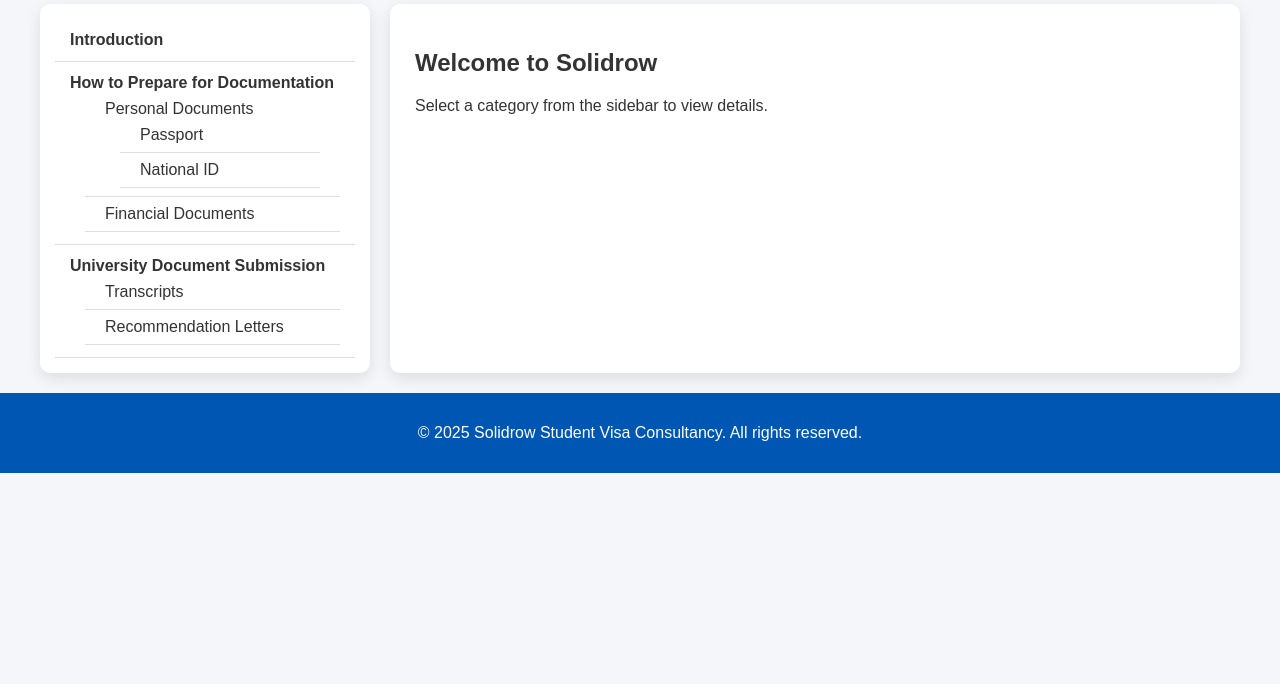
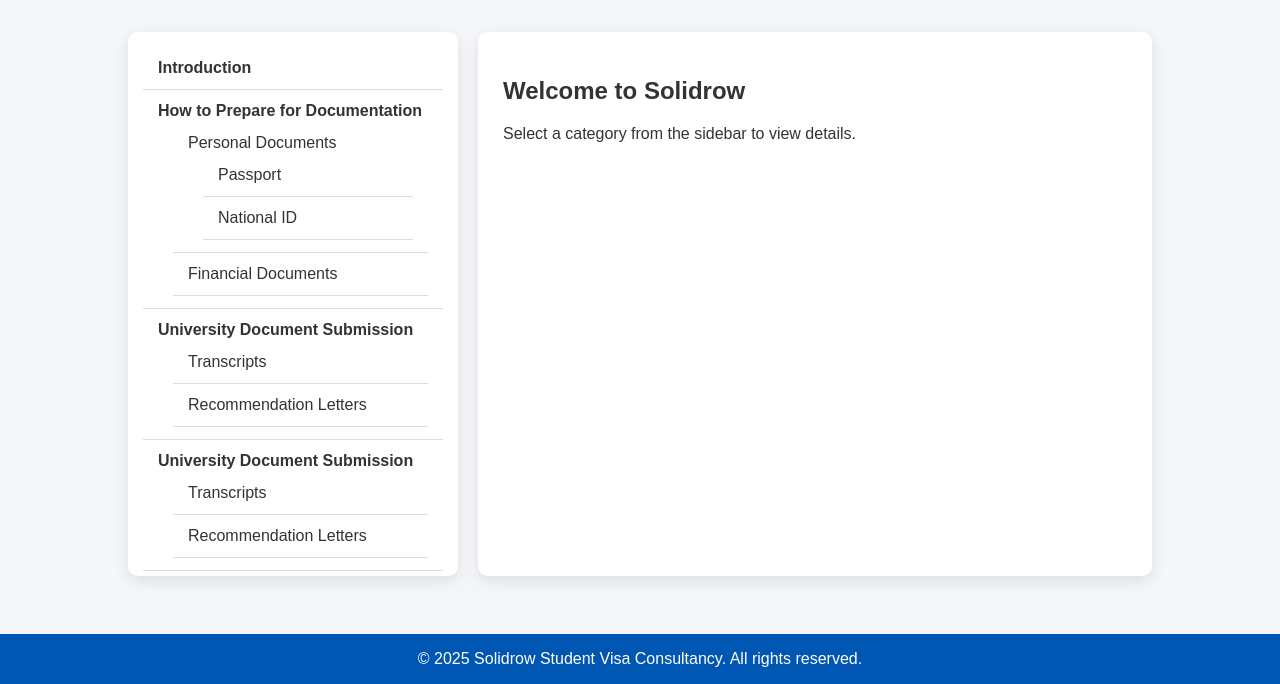
Before and after one commit to sluminda/SolidrowStudentVisa, a plain HTML site: page index.html in a window 1280 px wide. Shown: the part 116-800 px from the top of the page. Drawn offline with Linux system fonts and the light colour scheme.

Commit message:
Design Updated

```diff
--- a/script.js
+++ b/script.js
@@ -5,52 +5,171 @@ document.addEventListener("DOMContentLoaded", function () {
   const categories = [
     {
       title: "Introduction",
-      content:
-        "<h2>Introduction</h2><p>Welcome to the Korean Student Visa Consultancy Guide.</p>",
+      content: `
+        <h2>Introduction</h2>
+        <p><strong>Welcome to the Korean Student Visa Consultancy Guide.</strong></p>
+        <p>This guide will help you navigate the process of obtaining a student visa for Korea, covering essential topics such as documentation, financial requirements, and university submissions.</p>
+      `,
     },
     {
       title: "How to Prepare for Documentation",
-      content:
-        "<h2>Preparing Your Documents</h2><p>Gather all necessary documents for your student visa.</p>",
+      content: `
+        <h2>Preparing Your Documents</h2>
+        <p>Before applying for a student visa, ensure you have all necessary documents ready. Proper preparation will prevent delays and increase your chances of approval.</p>
+      `,
       subcategories: [
         {
           title: "Personal Documents",
-          content:
-            "<h2>Personal Documents</h2><p>Required ID, Passport, etc.</p>",
+          content: `
+            <h2>Personal Documents</h2>
+            <p>These documents are essential for verifying your identity:</p>
+            <ul>
+              <li><strong>Passport:</strong> Your passport must be valid for at least six months beyond your intended stay in Korea.</li>
+              <li><strong>National ID:</strong> Your national ID is required for identity verification.</li>
+              <li><strong>Birth Certificate:</strong> Some applications may require proof of birth, especially for younger students.</li>
+              <li><strong>Passport-Sized Photos:</strong> Ensure your photos meet the visa application requirements.</li>
+            </ul>
+          `,
           miniCategories: [
             {
               title: "Passport",
-              content:
-                "<h2>Passport</h2><p>Your passport must be valid for at least 6 months.</p>",
+              content: `
+                <h2>Passport</h2>
+                <p>Your passport must be valid for at least 6 months beyond your intended stay in Korea.</p>
+              `,
             },
             {
               title: "National ID",
-              content:
-                "<h2>National ID</h2><p>Your National ID is required for verification.</p>",
+              content: `
+                <h2>National ID</h2>
+                <p>Your National ID is required for identity verification.</p>
+              `,
             },
           ],
         },
         {
           title: "Financial Documents",
-          content:
-            "<h2>Financial Documents</h2><p>Bank statements and sponsorship details.</p>",
+          content: `
+            <h2>Financial Documents</h2>
+            <p>To demonstrate financial stability, you may need the following:</p>
+            <ol>
+              <li><strong>Bank Statements:</strong>
+                <ul>
+                  <li>Recent statements showing sufficient funds.</li>
+                  <li>Minimum balance requirement varies by university.</li>
+                </ul>
+              </li>
+              <li><strong>Sponsorship Letter:</strong>
+                <ul>
+                  <li>If a sponsor is covering your expenses, a notarized letter is needed.</li>
+                </ul>
+              </li>
+              <li><strong>Scholarship Documents:</strong>
+                <ul>
+                  <li>If you have a scholarship, official proof must be provided.</li>
+                </ul>
+              </li>
+            </ol>
+          `,
         },
       ],
     },
     {
       title: "University Document Submission",
-      content:
-        "<h2>Submitting University Documents</h2><p>Submit transcripts, recommendation letters, etc.</p>",
+      content: `
+        <h2>Submitting University Documents</h2>
+        <p>Once you receive an admission letter, submit the necessary documents to the university to finalize your enrollment.</p>
+      `,
       subcategories: [
         {
           title: "Transcripts",
-          content:
-            "<h2>Transcripts</h2><p>Your academic records should be certified.</p>",
+          content: `
+            <h2>Transcripts</h2>
+            <p>Your academic records should be:</p>
+            <ul>
+              <li>Certified and translated (if not in English or Korean).</li>
+              <li>Sealed in an official envelope.</li>
+              <li>Sent directly from your previous institution if required.</li>
+            </ul>
+          `,
         },
         {
           title: "Recommendation Letters",
-          content:
-            "<h2>Recommendation Letters</h2><p>Submit at least two letters from your professors.</p>",
+          content: `
+            <h2>Recommendation Letters</h2>
+            <p>Most universities require at least <strong>two</strong> recommendation letters:</p>
+            <ul>
+              <li>Should be from previous professors or employers.</li>
+              <li>Must be signed and stamped by the issuing institution.</li>
+              <li>Should highlight academic or professional achievements.</li>
+            </ul>
+          `,
+        },
+      ],
+    },
+    {
+      title: "University Document Submission",
+      content: `
+        <h2>Submitting University Documents</h2>
+        <p>Once you receive an admission letter, submit the necessary documents to the university to finalize your enrollment.</p>
+      `,
+      subcategories: [
+        {
+          title: "Transcripts",
+          content: `
+            <h2>Transcripts</h2>
+            <p>Your academic records should be:</p>
+            <ul>
+              <li>Certified and translated (if not in English or Korean).</li>
+              <li>Sealed in an official envelope.</li>
+              <li>Sent directly from your previous institution if required.</li>
+            </ul>
+          `,
+        },
+        {
+          title: "Recommendation Letters",
+          content: `
+            <h2>Recommendation Letters</h2>
+            <p>Most universities require at least <strong>two</strong> recommendation letters:</p>
+            <ul>
+              <li>Should be from previous professors or employers.</li>
+              <li>Must be signed and stamped by the issuing institution.</li>
+              <li>Should highlight academic or professional achievements.</li>
+            </ul>
+          `,
+        },
+      ],
+    },
+    {
+      title: "University Document Submission",
+      content: `
+        <h2>Submitting University Documents</h2>
+        <p>Once you receive an admission letter, submit the necessary documents to the university to finalize your enrollment.</p>
+      `,
+      subcategories: [
+        {
+          title: "Transcripts",
+          content: `
+            <h2>Transcripts</h2>
+            <p>Your academic records should be:</p>
+            <ul>
+              <li>Certified and translated (if not in English or Korean).</li>
+              <li>Sealed in an official envelope.</li>
+              <li>Sent directly from your previous institution if required.</li>
+            </ul>
+          `,
+        },
+        {
+          title: "Recommendation Letters",
+          content: `
+            <h2>Recommendation Letters</h2>
+            <p>Most universities require at least <strong>two</strong> recommendation letters:</p>
+            <ul>
+              <li>Should be from previous professors or employers.</li>
+              <li>Must be signed and stamped by the issuing institution.</li>
+              <li>Should highlight academic or professional achievements.</li>
+            </ul>
+          `,
         },
       ],
     },
@@ -60,12 +179,10 @@ document.addEventListener("DOMContentLoaded", function () {
     sidebar.innerHTML = "";
     categories.forEach((category) => {
       let categoryItem = createListItem(category.title, category.content);
-
       if (category.subcategories) {
         let subList = document.createElement("ul");
         category.subcategories.forEach((sub) => {
           let subItem = createListItem(sub.title, sub.content);
-
           if (sub.miniCategories) {
             let miniList = document.createElement("ul");
             sub.miniCategories.forEach((mini) => {
@@ -74,15 +191,12 @@ document.addEventListener("DOMContentLoaded", function () {
             });
             subItem.appendChild(miniList);
           }
-
           subList.appendChild(subItem);
         });
         categoryItem.appendChild(subList);
       }
-
       sidebar.appendChild(categoryItem);
     });
-
     addCollapsibleFunctionality();
   }
 
--- a/styles.css
+++ b/styles.css
@@ -1,10 +1,22 @@
 /* GENERAL STYLES */
+/* html{
+  position: relative;
+  height: 100vh;
+} */
+
 body {
   font-family: "Poppins", sans-serif;
-  margin: 0;
+  margin: auto;
   padding: 0;
   background-color: #f4f6f9;
   color: #333;
+  display: flex;
+  flex-direction: column;
+  width: 100vw;
+  height: 100vh;
+  justify-content: space-between;
+  align-self: center;
+  position: relative;
 }
 
 /* HEADER */
@@ -14,6 +26,7 @@ header {
   background-color: #0062b3;
   padding: 0px 30px;
   color: white;
+  margin-bottom: 2rem;
 }
 
 .logo {
@@ -24,7 +37,11 @@ header {
 }
 
 .logo img {
-  height: 100px;
+  height: 90px;
+}
+
+.logo h1 {
+  font-size: 1.7rem;
 }
 
 nav ul {
@@ -47,8 +64,8 @@ nav ul li a {
 /* LAYOUT */
 .container {
   display: flex;
-  max-width: 1200px;
-  margin: 20px auto;
+  max-height: 68vh;
+  margin: 0 10vw;
 }
 
 /* SIDEBAR */
@@ -58,6 +75,7 @@ aside {
   padding: 15px;
   border-radius: 10px;
   box-shadow: 0px 5px 15px rgba(0, 0, 0, 0.1);
+  overflow: scroll;
 }
 
 aside ul {
@@ -81,12 +99,12 @@ aside ul li:hover {
 }
 
 aside ul ul {
+  padding-top: 2px;
   padding-left: 15px;
 }
 
 aside ul ul li {
   font-weight: normal;
-  padding: 8px 20px;
   transition: background 0.3s, padding-left 0.3s;
 }
 
@@ -104,15 +122,17 @@ main {
   border-radius: 10px;
   box-shadow: 0px 5px 15px rgba(0, 0, 0, 0.1);
   margin-left: 20px;
+  overflow: scroll;
+  /* max-width: 70vh; */
 }
 
 /* FOOTER */
 footer {
+  position: relative;
   text-align: center;
   background-color: #0056b3;
   color: white;
-  padding: 15px 0;
-  margin-top: 20px;
+  margin-top: 2rem;
 }
 
 /* RESPONSIVE DESIGN */
@@ -120,6 +140,8 @@ footer {
   .container {
     flex-direction: column;
     padding: 10px;
+    margin: 0 1rem;
+    max-height: fit-content;
   }
 
   aside {
```
